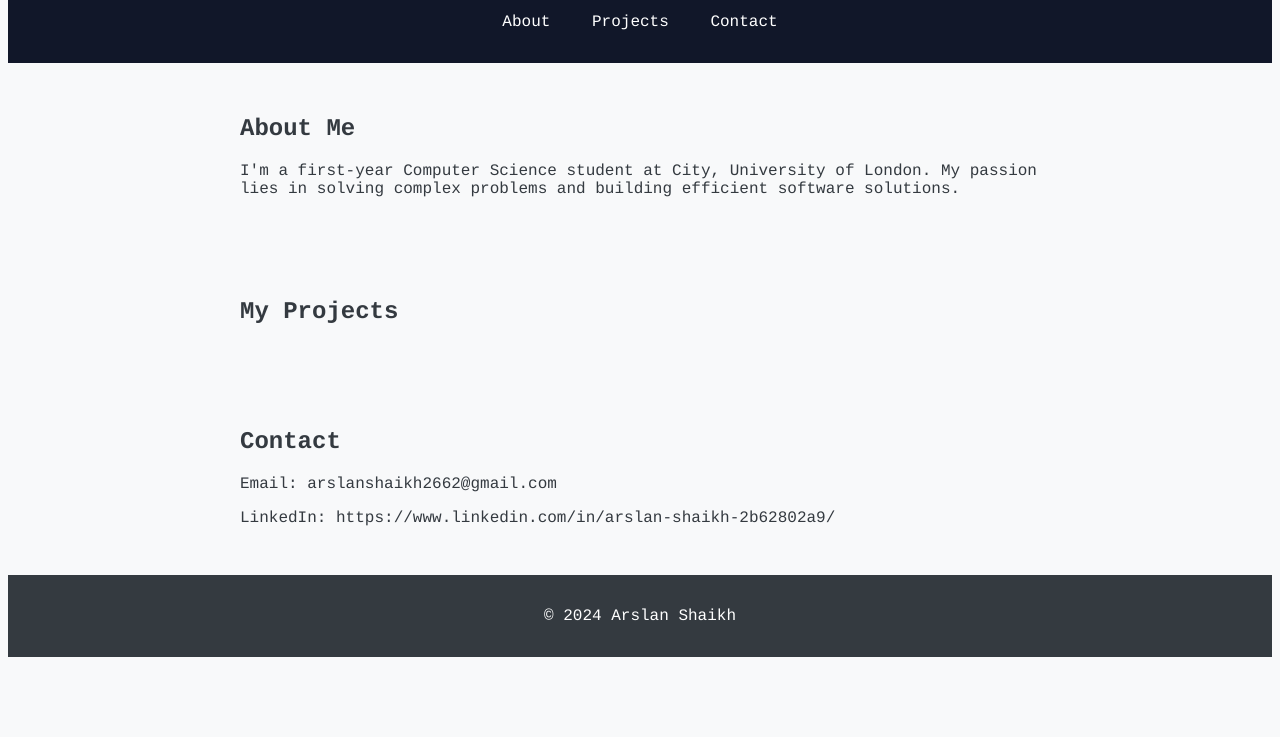
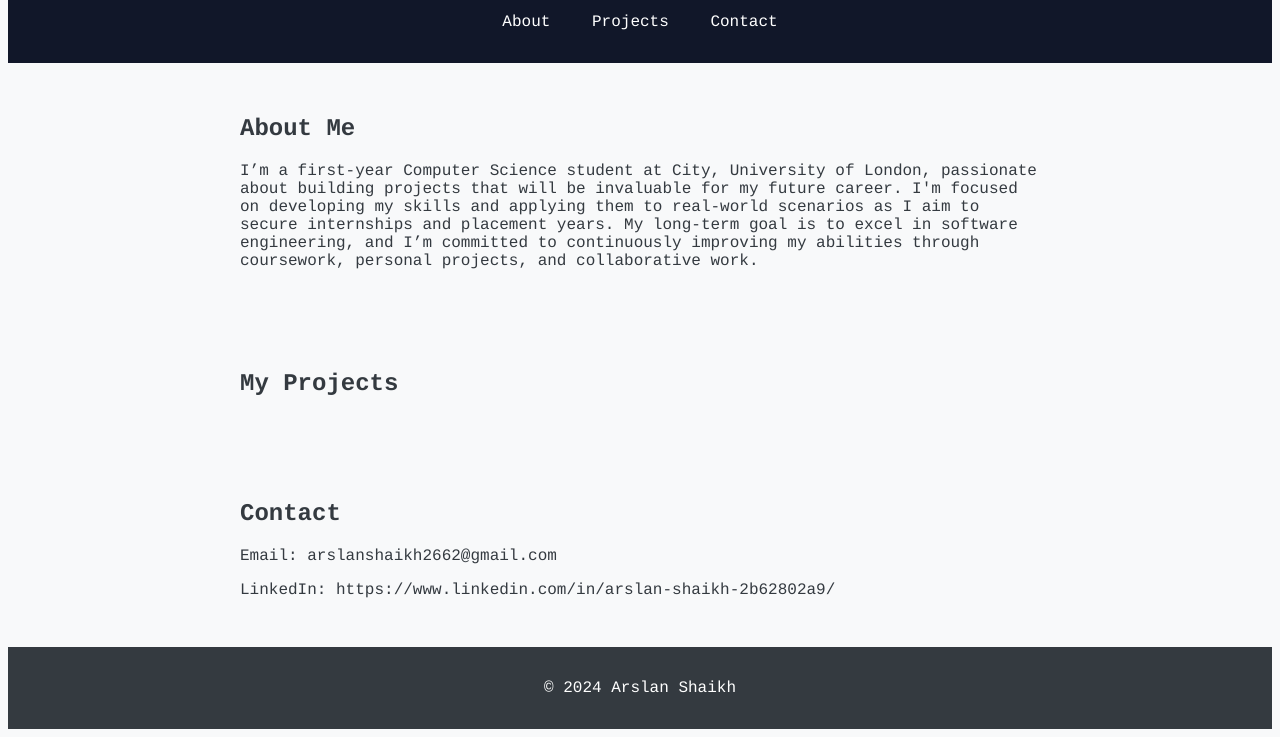
Before and after one commit to a-r-s-l-a-n/portfolio, a plain HTML site: page index.html in a window 1280 px wide. Shown: the part 141-878 px from the top of the page. Before the commit the page ends 806 px from the top, so only its background shows below. Drawn offline with Linux system fonts and the light colour scheme.

Commit message:
Update index.html

```diff
--- a/index.html
+++ b/index.html
@@ -19,7 +19,7 @@
 
     <section id="about">
         <h2>About Me</h2>
-        <p>I'm a first-year Computer Science student at City, University of London. My passion lies in solving complex problems and building efficient software solutions. </p>
+        <p>I’m a first-year Computer Science student at City, University of London, passionate about building projects that will be invaluable for my future career. I'm focused on developing my skills and applying them to real-world scenarios as I aim to secure internships and placement years. My long-term goal is to excel in software engineering, and I’m committed to continuously improving my abilities through coursework, personal projects, and collaborative work. </p>
     </section>
 
     <section id="projects">
```
